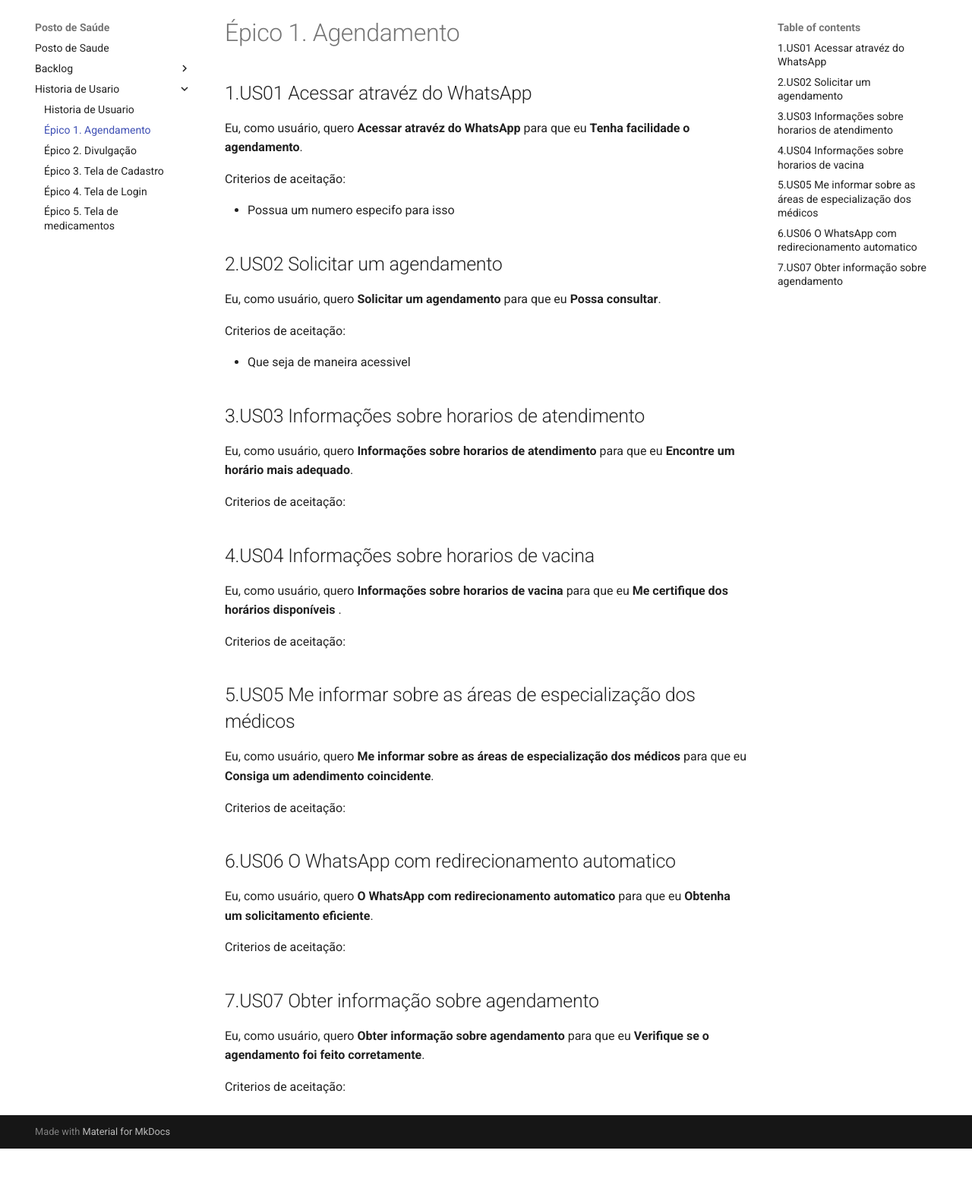
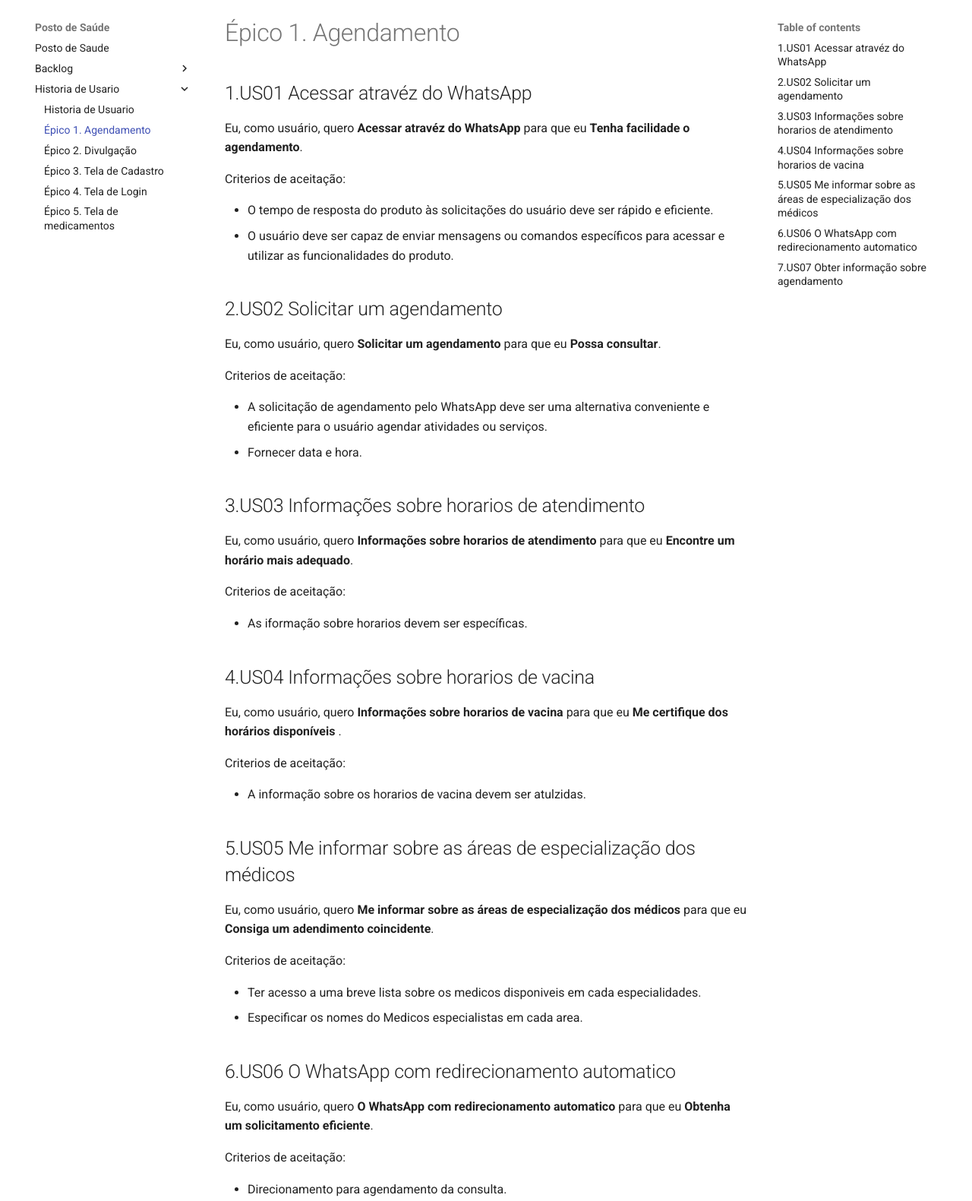
Before and after one commit to WellingtonRiberri/piprojeto.github.io, a plain HTML site: page Historia de Usario/agendamento/index.html in a window 1280 px wide. Shown: the part 75-1656 px from the top of the page at 76% size. Before the commit the page ends 1587 px from the top, so only its background shows below. Drawn offline with Linux system fonts and the light colour scheme.

Commit message:
atualizacao

```diff
--- a/Historia de Usario/agendamento/index.html
+++ b/Historia de Usario/agendamento/index.html
@@ -557,33 +557,45 @@
 <p>Eu, como usuário, quero <strong>Acessar atravéz do WhatsApp</strong> para que eu <strong>Tenha facilidade o agendamento</strong>.</p>
 <p>Criterios de aceitação:</p>
 <ul>
-<li>Possua um numero especifo para isso  </li>
+<li>O tempo de resposta do produto às solicitações do usuário deve ser rápido e eficiente. </li>
+<li>O usuário deve ser capaz de enviar mensagens ou comandos específicos para acessar e utilizar as funcionalidades do produto.</li>
 </ul>
 <h2 id="2us02-solicitar-um-agendamento">2.US02 Solicitar um agendamento</h2>
 <p>Eu, como usuário, quero <strong>Solicitar um agendamento</strong> para que eu <strong>Possa consultar</strong>.  </p>
 <p>Criterios de aceitação:</p>
 <ul>
-<li>Que seja de maneira acessivel </li>
+<li>A solicitação de agendamento pelo WhatsApp deve ser uma alternativa conveniente e eficiente para o usuário agendar atividades ou serviços.</li>
+<li>Fornecer data e hora.</li>
 </ul>
 <h2 id="3us03-informacoes-sobre-horarios-de-atendimento">3.US03 Informações sobre horarios de atendimento</h2>
 <p>Eu, como usuário, quero <strong>Informações sobre horarios de atendimento</strong> para que eu <strong>Encontre um horário mais adequado</strong>.</p>
 <p>Criterios de aceitação:</p>
-
+<ul>
+<li>As iformação sobre horarios devem ser específicas.</li>
+</ul>
 <h2 id="4us04-informacoes-sobre-horarios-de-vacina">4.US04 Informações sobre horarios de vacina</h2>
 <p>Eu, como usuário, quero <strong>Informações sobre horarios de vacina</strong> para que eu <strong> Me certifique dos horários disponíveis </strong>.</p>
 <p>Criterios de aceitação:</p>
-
+<ul>
+<li>A informação sobre os horarios de vacina devem ser atulzidas.</li>
+</ul>
 <h2 id="5us05-me-informar-sobre-as-areas-de-especializacao-dos-medicos">5.US05 Me informar sobre as áreas de especialização dos médicos</h2>
 <p>Eu, como usuário, quero <strong>Me informar sobre as áreas de especialização dos médicos</strong> para que eu <strong>Consiga um adendimento coincidente</strong>.</p>
 <p>Criterios de aceitação:</p>
-
+<ul>
+<li>Ter acesso a uma breve lista sobre os medicos disponiveis em cada especialidades.</li>
+<li>Especificar os nomes do Medicos especialistas em cada area. </li>
+</ul>
 <h2 id="6us06-o-whatsapp-com-redirecionamento-automatico">6.US06 O WhatsApp com redirecionamento automatico</h2>
 <p>Eu, como usuário, quero <strong>O WhatsApp com redirecionamento automatico </strong> para que eu <strong>Obtenha um solicitamento eficiente</strong>.</p>
 <p>Criterios de aceitação:</p>
-
+<ul>
+<li>Direcionamento para agendamento da consulta. </li>
+</ul>
 <h2 id="7us07-obter-informacao-sobre-agendamento">7.US07 Obter informação sobre agendamento</h2>
 <p>Eu, como usuário, quero <strong>Obter informação sobre agendamento</strong> para que eu <strong>Verifique se o agendamento foi feito corretamente</strong>.</p>
 <p>Criterios de aceitação:</p>
+<p>- Saber se o agendamento foi efetuado com sucesso.</p>
 
 
 
```
Also changed, not shown: Historia de Usario/divulgação/index.html (+9 -2 lines), search/search_index.json (+1 -1 lines), 1 other file.
